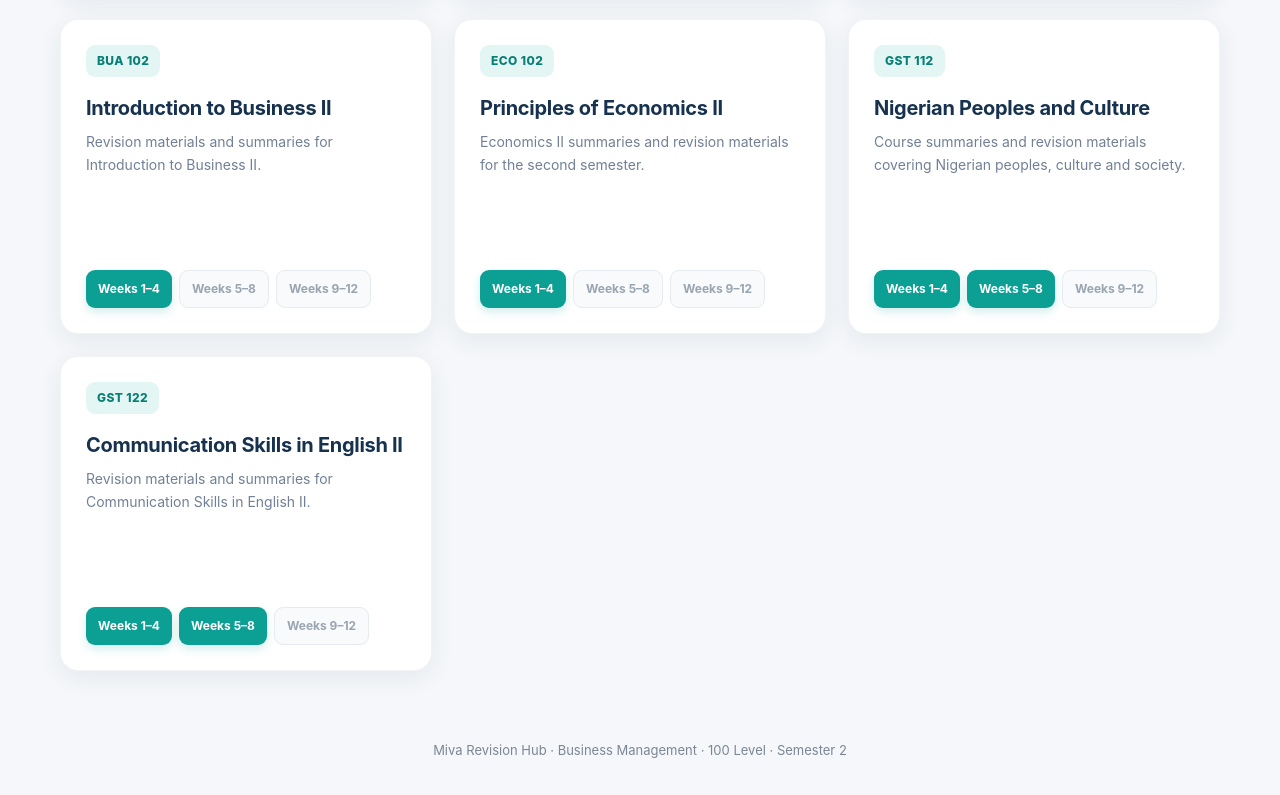
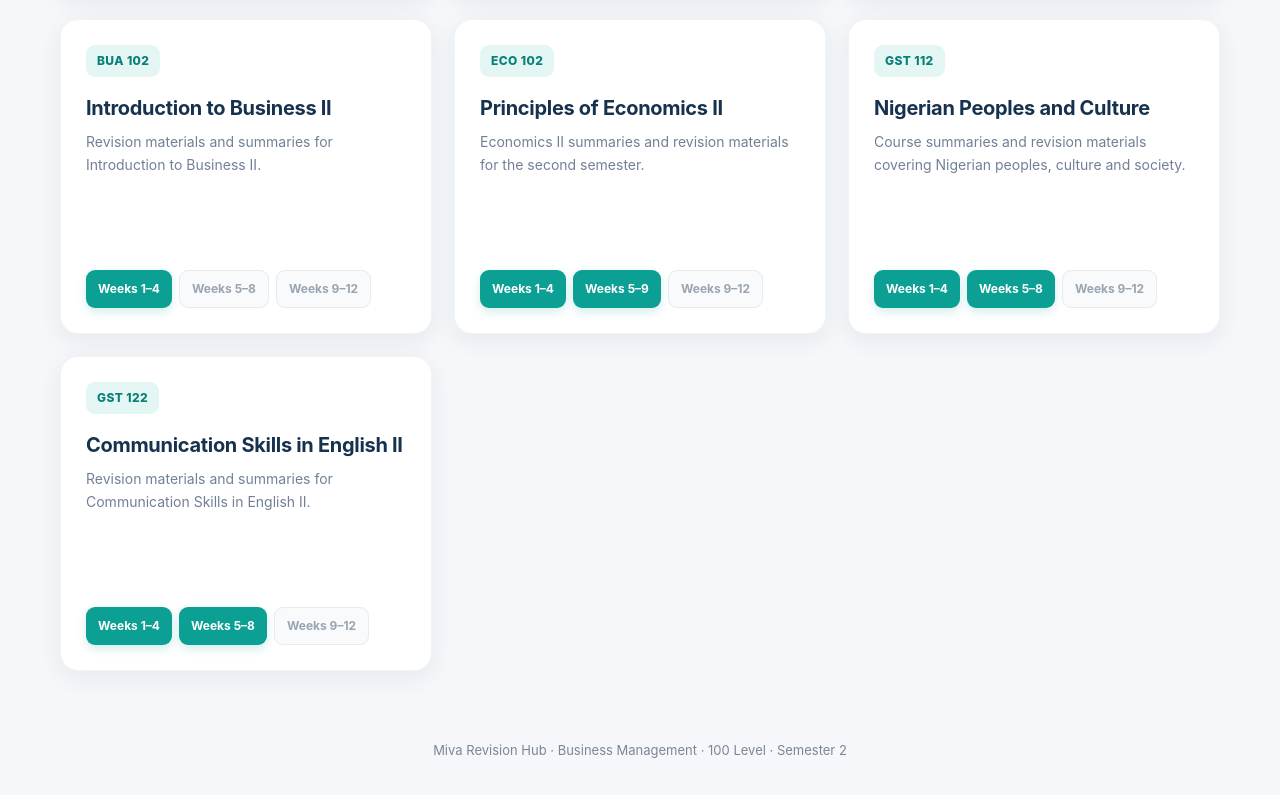
Before and after one commit to ozorejesse/Business-Management-Semester-2-100-Level-Revison-Hub, a website: page index.html in a window 1280 px wide. Shown: the part 940-1735 px from the top of the page. Drawn offline with Linux system fonts and the light colour scheme.

Commit message:
Update index.html
Added week 5 - 9 Eco

```diff
--- a/index.html
+++ b/index.html
@@ -892,9 +892,9 @@
                         Weeks 1–4
                     </a>
 
-                    <span class="coming-soon">
-                        Weeks 5–8
-                    </span>
+                  <a href="ECO%20102%20Week%205%20-%20Week%209.html">
+    Weeks 5–9
+</a>
 
                     <span class="coming-soon">
                         Weeks 9–12
```
